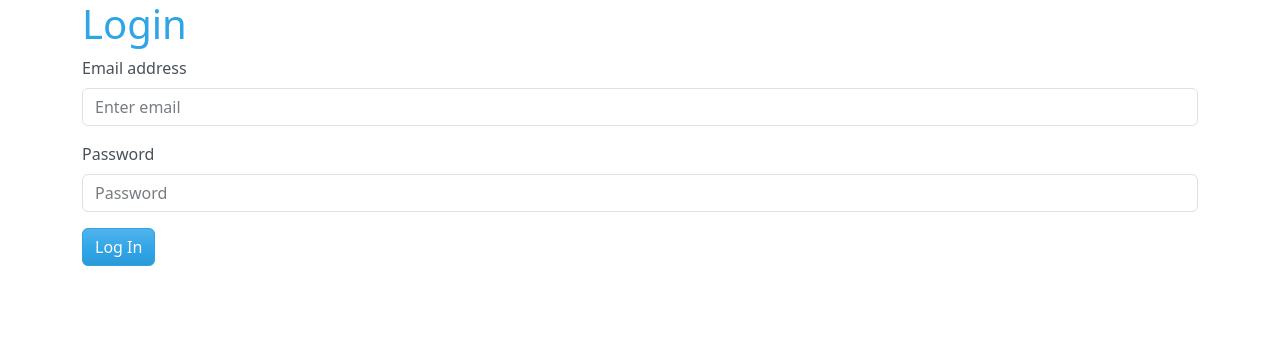
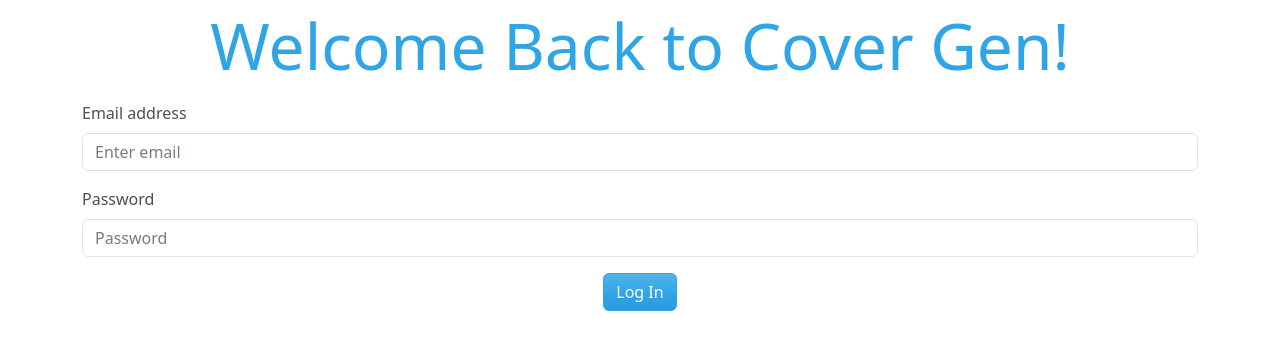
Before and after one commit to dsoto30/cover-letter-generator, a React (Create React App) app in the folder project/client/: page /auth/login in a window 1280 px wide. Shown: the top 350 px of the page. Built offline with nearby package versions, Linux system fonts and the light colour scheme.

Commit message:
completed login page

```diff
--- a/project/client/src/pages/Login.js
+++ b/project/client/src/pages/Login.js
@@ -4,7 +4,7 @@
 import Row from "react-bootstrap/Row";
 import Container from "react-bootstrap/Container";
 import Col from "react-bootstrap/Col";
-import Stack from "react-bootstrap/esm/Stack";
+import Stack from "react-bootstrap/Stack";
 
 export function Login() {
     const [loginForm, setLoginForm] = useState({
@@ -26,15 +26,20 @@
     const handleSubmit = (e) => {
         e.preventDefault();
         console.log(loginForm);
+        setLoginForm({ email: "", password: "" });
     };
 
     return (
-        <Container className="align-items-center">
-            <Row className="align-items-center">
+        <Container>
+            <Container className="d-flex justify-content-center">
+                <Row>
                     <Col>
-                    <h1>Login</h1>
+                        <h1 className="p-2 text-center text-primary font-weight-bold display-3">
+                            Welcome Back to Cover Gen!
+                        </h1>
                     </Col>
                 </Row>
+            </Container>
 
             <Form onSubmit={handleSubmit}>
                 <Form.Group className="mb-3" controlId="formEmail">
@@ -56,9 +61,14 @@
                     />
                 </Form.Group>
 
+                <Stack
+                    direction="horizontal"
+                    className="justify-content-center"
+                >
                     <Button variant="primary" type="submit">
                         Log In
                     </Button>
+                </Stack>
             </Form>
         </Container>
     );
```
Lines whose indentation alone changed are shown as unchanged.
